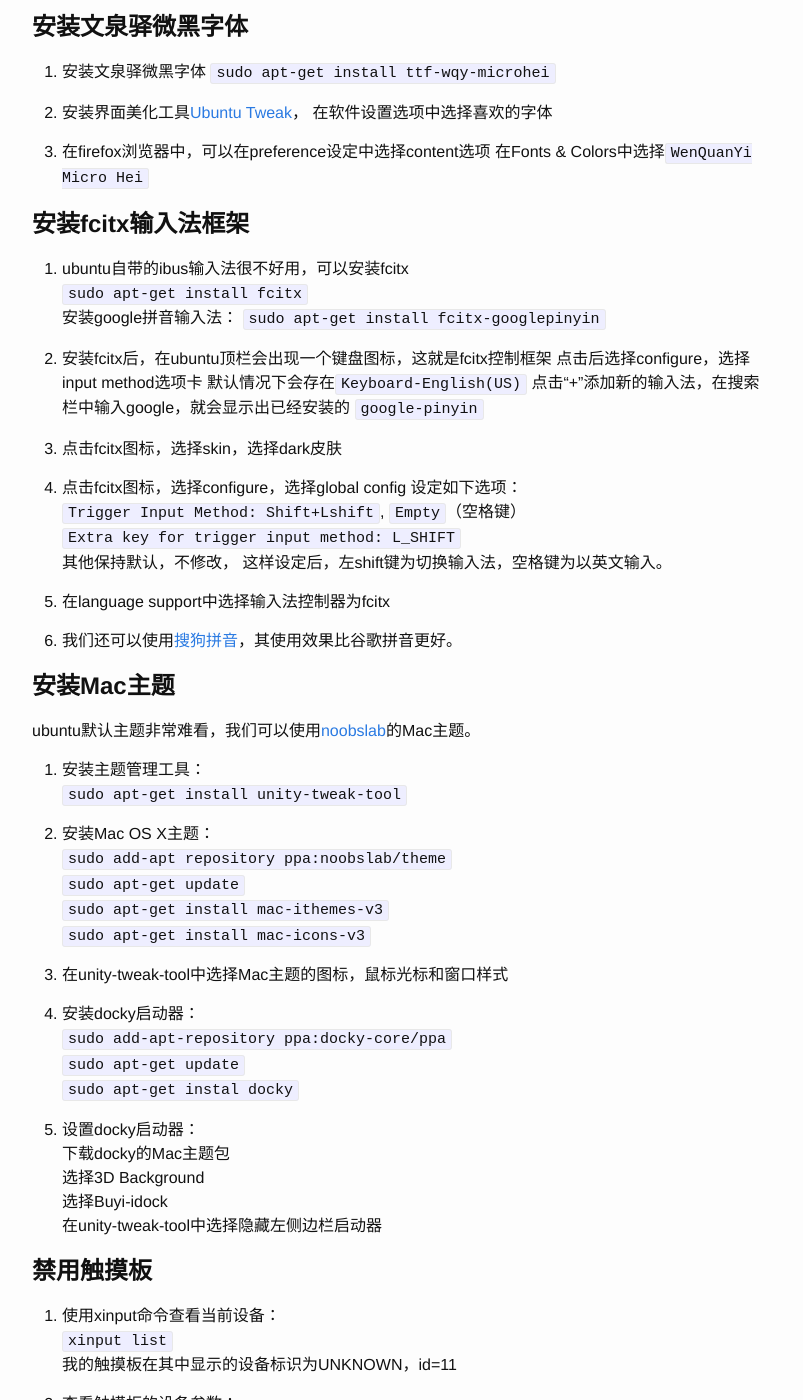
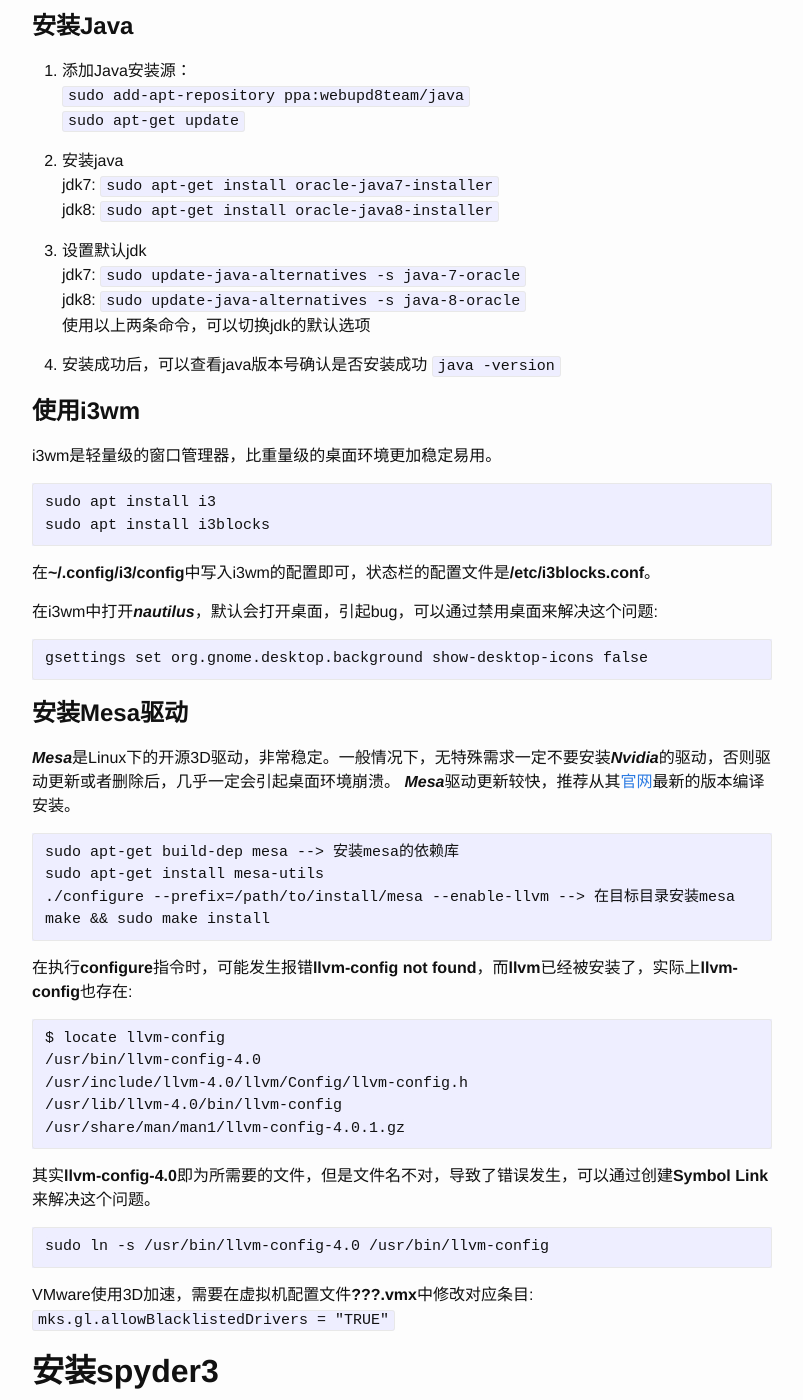
Before and after one commit to liuyaqiu/liuyaqiu.github.io, a Jekyll site: the page built from _posts/2016-04-05-ubuntu-config.md, in a window 1280 px wide and 1400 px high, scrolled down 1571 px. Shown: the whole window, without its empty margins (238-1041 px from the left). Built offline with Jekyll 4.4.1, drawn with Linux system fonts in a browser that asks for light colours; some of the changed text lies outside the part shown.

Commit message:
update [ubuntu-config]

````diff
--- a/_posts/2016-04-05-ubuntu-config.md
+++ b/_posts/2016-04-05-ubuntu-config.md
@@ -4,22 +4,20 @@
 categories: ubuntu
 ---
 
-Ubuntu系统的初始配置非常难用，一般我们需要做出一些更改，才更加好用。下面列出我的系统的一些配置，以便以后查找。
+# **制作安装启动盘**
+
+Ubuntu下可以非常容易地制作U盘启动盘: `sudo dd bs=4M if=/path/to/iso of=/dev/sdX && sync`
 
 # **修改ubuntu更新源**
-我一般直接使用openvpn连接外网，所以ubuntu的更新源设定为美国，更新速度更快，这样可以使得像Android Studio，Chrome等软件能够无缝更新。
-
-使用[repogen]自动生成ubuntu的源更新列表，访问其网站，选择地区，按照其指令执行即可。
+将ubuntu的更新源设定为美国，更新速度更快。使用[repogen]自动生成ubuntu的源更新列表，访问其网站，选择地区，按照其指令执行即可。
 
 [repogen]: https://repogen.simplylinux.ch
 
 # **取消root密码**
-在linux中我们一般不使用root账户，然而许多操作需要使用到root权限，这种情况
-下就需要使用sudo命令，sudo命令默认情况下需要输入当前账户的密码以验证。
 
-可以通过修改`/etc/sudoers`文件来取消sudo密码验证
+修改**/etc/sudoers**文件取消sudo密码验证
 
-1. 一般的，`/etc/sudoers`文件的权限为440，任何用户都不能修改它。首先应当使用
+1. 一般的，**/etc/sudoers**文件的权限为440，任何用户都不能修改它。首先应当使用
     root账户身份来登录，然后改变权限：
     `chmod 777 sudoers`
 
@@ -30,35 +28,6 @@
 3. 修改sudoers文件后，应当将其权限恢复为初始状态：
     `chmod 440 sudoers`
 
-# **安装vim，和gvim**
-ubuntu默认情况下仅有vi，可以按照如下方法安装和配置vim和gvim
-
-1. 安装vim
-    `sudo apt-get install vim`
-
-2. 安装gvim
-    `sudo apt-get install vim-gtk`
-
-3. vim和gvim的配置文件路径
-    系统的vim配置文件：`/etc/vim/vimrc`
-    系统的gvim配置文件：`/etc/vim/gvimrc`
-    用户的vim配置文件：`/home/user/.vimrc`
-    在安装awesome配置后，没有显式存在的gvim配置文件
-
-4. 安装awesome配置
-    按照awesome的github项目指引完成安装即可
-    但是会出现以下问题：无法自动使用Source Code Pro字体，没有自定义的gvim主题
-    我们可以在`/home/user/.vimrc`中显式地解决这两个问题
-    在.vimrc中添加如下配置：
-
-    `set gfn=Source\ Code\ Pro\ Medium\ 14`   #设置字体为SourceCodePro Medium 14
-    `colorscheme solarized`   #设置gvim主题为solarized
-    `set background=dark`     #使用solarized的深色背景
-
-5. 要使用自定义的gvim主题，还应该显式地为vim配置文件添加主题配置文件
-    在.vim文件夹中创建目录`colors/`
-    将下载的主题配置文件solarized.vim复制到colors目录中
-
 # **安装Source Code Pro字体**
 [Source Code Pro]是Adobe公司出品的优秀的免费开源等宽字体
 
@@ -67,70 +36,11 @@
 
 2. 安装单个字体，直接双击打开导入即可
 
-3. 安装多个字体，可以在`/usr/share/fonts`下创建文件夹custom/
+3. 安装多个字体，可以在**/usr/share/fonts**下创建文件夹**custom/**
+
     `chmod 755 custom`
-    将下载好的字体文件[xx].ttf全部复制到`custom/`文件夹中即可
+    将下载好的字体文件[xx].ttf全部复制到**custom/**文件夹中即可
     运行`sudo fc-cache -f -v`刷新字体缓存
-
-# **安装文泉驿微黑字体**
-1. 安装文泉驿微黑字体
-    `sudo apt-get install ttf-wqy-microhei`
-
-2. 安装界面美化工具[Ubuntu Tweak](http://ubuntu-tweak.com)，
-    在软件设置选项中选择喜欢的字体
-
-3. 在firefox浏览器中，可以在preference设定中选择content选项
-    在Fonts & Colors中选择`WenQuanYi Micro Hei`
-
-# **安装fcitx输入法框架**
-1. ubuntu自带的ibus输入法很不好用，可以安装fcitx
-    `sudo apt-get install fcitx`
-    安装google拼音输入法：
-    `sudo apt-get install fcitx-googlepinyin`
-
-2. 安装fcitx后，在ubuntu顶栏会出现一个键盘图标，这就是fcitx控制框架
-    点击后选择configure，选择input method选项卡
-    默认情况下会存在`Keyboard-English(US)`
-    点击“+”添加新的输入法，在搜索栏中输入google，就会显示出已经安装的
-    `google-pinyin`
-
-3. 点击fcitx图标，选择skin，选择dark皮肤
-
-4. 点击fcitx图标，选择configure，选择global config
-    设定如下选项：
-    `Trigger Input Method: Shift+Lshift`,  `Empty`（空格键）
-    `Extra key for trigger input method: L_SHIFT`
-    其他保持默认，不修改，
-    这样设定后，左shift键为切换输入法，空格键为以英文输入。
-
-5. 在language support中选择输入法控制器为fcitx
-
-6. 我们还可以使用[搜狗拼音](http://pinyin.sogou.com/linux/help.php)，其使用效果比谷歌拼音更好。
-
-# **安装Mac主题**
-ubuntu默认主题非常难看，我们可以使用[noobslab](http://www.noobslab.com/2014/04/macbuntu-1404-pack-is-released.html)的Mac主题。
-
-1. 安装主题管理工具：
-    `sudo apt-get install unity-tweak-tool`
-
-2. 安装Mac OS X主题：
-    `sudo add-apt repository ppa:noobslab/theme`
-    `sudo apt-get update`
-    `sudo apt-get install mac-ithemes-v3`
-    `sudo apt-get install mac-icons-v3`
-
-3. 在unity-tweak-tool中选择Mac主题的图标，鼠标光标和窗口样式
-
-4. 安装docky启动器：
-    `sudo add-apt-repository ppa:docky-core/ppa`
-    `sudo apt-get update`
-    `sudo apt-get instal docky`
-
-5. 设置docky启动器：
-    下载docky的Mac主题包
-    选择3D Background
-    选择Buyi-idock
-    在unity-tweak-tool中选择隐藏左侧边栏启动器
 
 # **禁用触摸板**
 1. 使用xinput命令查看当前设备：
@@ -145,19 +55,14 @@
     `xinput set-prop 11 170 0`
     启用触摸板：
     `xinput set-prop 11 170 1`
-    可以在.bashrc中设定如下自定义命令：
+    可以在**.bashrc**中设定如下自定义命令：
     `alias tpOff='xinput set-prop 11 170 0'`
     `alias tpOn='xinput set-prop 11 170 1'`
     那么只要在当前用户的terminal中输入tpOff和tpOn就可以禁用或者启用触摸板
 
 # **屏幕默认亮度**
-Ubuntu开机启动后，其默认亮度始终为最大亮度，这很不方便，修改如下
-    在`/etc/rc.local`中添加如下命令：
-    `echo 250 > /sys/class/backlight/intel_backlight/brightness`
-    其中250为屏幕合适的亮度值。
-
-# **命令行只显示当前目录**
-默认情况下，命令行总是显示当前的完整目录，这往往不太方便，我们可以修改`.bashrc`文件，来使得其仅仅显示当前目录。修改过程可以参考这篇[blog](http://www.cnblogs.com/conservation/p/3746752.html)
+Ubuntu开机启动后，其默认亮度始终为最大亮度，这很不方便，修改如下在**/etc/rc.local**中添加如下命令:
+`echo 250 > /sys/class/backlight/intel_backlight/brightness`其中250为屏幕合适的亮度值。
 
 # **安装Java**
 1. 添加Java安装源：
@@ -180,23 +85,103 @@
 4. 安装成功后，可以查看java版本号确认是否安装成功
     `java -version`
 
-# **Ruby on Rails**
-可以参考这一篇[DigitalOcean文档](https://www.digitalocean.com/community/tutorials/how-to-install-ruby-on-rails-with-rbenv-on-ubuntu-14-04)
+# **使用i3wm**
 
-# **应用软件**
-* 浏览器：Chrome
-* pdf阅读器：okular
-* 电子书：Calibre
-* 音乐播放器：Clementine
-* 视频播放器：Mplayer，ExMplayer
-* 同步工具：Dropbox
-* Tex：texlive
-* 邮件客户端：ThunderBird
-* 编辑器：Vim，Sublime
-* IDE：Intellij，Android Studio，Eclipse
-* 虚拟机：VirtualBox
-* 图像处理：gimp
-* ftp客户端：FileZilla
-* BT客户端：qbittorrent
-* 压缩软件：winrar
-* 代理工具：openvpn，shadowsocks，SwitchyOmega
+i3wm是轻量级的窗口管理器，比重量级的桌面环境更加稳定易用。
+
+```
+sudo apt install i3
+sudo apt install i3blocks
+```
+
+在**~/.config/i3/config**中写入i3wm的配置即可，状态栏的配置文件是**/etc/i3blocks.conf**。
+
+在i3wm中打开***nautilus***，默认会打开桌面，引起bug，可以通过禁用桌面来解决这个问题:
+
+```
+gsettings set org.gnome.desktop.background show-desktop-icons false
+```
+
+# **安装Mesa驱动**
+
+***Mesa***是Linux下的开源3D驱动，非常稳定。一般情况下，无特殊需求一定不要安装***Nvidia***的驱动，否则驱动更新或者删除后，几乎一定会引起桌面环境崩溃。
+***Mesa***驱动更新较快，推荐从其[官网](https://www.mesa3d.org/download.html)最新的版本编译安装。
+
+```
+sudo apt-get build-dep mesa --> 安装mesa的依赖库
+sudo apt-get install mesa-utils
+./configure --prefix=/path/to/install/mesa --enable-llvm --> 在目标目录安装mesa
+make && sudo make install
+```
+
+在执行**configure**指令时，可能发生报错**llvm-config not found**，而**llvm**已经被安装了，实际上**llvm-config**也存在:
+
+```
+$ locate llvm-config
+/usr/bin/llvm-config-4.0
+/usr/include/llvm-4.0/llvm/Config/llvm-config.h
+/usr/lib/llvm-4.0/bin/llvm-config
+/usr/share/man/man1/llvm-config-4.0.1.gz
+```
+
+其实**llvm-config-4.0**即为所需要的文件，但是文件名不对，导致了错误发生，可以通过创建**Symbol Link**来解决这个问题。
+
+```
+sudo ln -s /usr/bin/llvm-config-4.0 /usr/bin/llvm-config
+```
+
+VMware使用3D加速，需要在虚拟机配置文件**???.vmx**中修改对应条目: `mks.gl.allowBlacklistedDrivers = "TRUE"`
+
+## **安装spyder3**
+
+spyder是非常强大、非常方便的开源Python IDE。推荐从**pip**安装***spyder3***，首先安装[pip](https://pip.pypa.io/en/stable/installing/)。
+
+```
+python get-pip.py --> 安装python2版本的pip
+python3 get-pip.py --> 安装python3版本的pip
+sudo apt-get install python3-dev python3-pyside
+pip3 install --user -U pyqt5
+pip3 install --user -U spyder
+```
+
+## **配置alsamixer**
+
+***alsamixer***是命令行下的音频输出管理工具，非常适合在***i3wm***下使用。
+
+```
+$ cat /proc/asound/cards
+  0 [HDMI           ]: HDA-Intel - HDA Intel HDMI
+                       HDA Intel HDMI at 0xd1610000 irq 35
+  1 [PCH            ]: HDA-Intel - HDA Intel PCH
+                       HDA Intel PCH at 0xd1614000 irq 34
+```
+
+外设耳机的音频输出是**PCH**，将以下内容写入配置文件**/etc/asound.conf**即可:
+
+```
+pcm.!default {
+            type hw
+            card 1
+}
+ctl.!default {
+            type hw
+            card 1
+}
+```
+
+## **stow**
+
+***stow***可以对文件进行**Symbol Link**管理，**/usr/local/stow**中安装各个软件。使用mesa后，不必手动向**PATH**中添加路径变量，删除软件也十分方便，解除符号映射后直接删除对应文件目录即可。
+```
+$ ls /usr/local/stow
+hugo  mesa  proxychains  tmux
+sudo stow mesa --> 对mesa进行符号映射
+sudo stow -D mesa --> 删除mesa的符号映射
+```
+
+还可以**home**目录下常见的配置文件**.dotfile**进行集中管理，把他们都放到**.dotfiles**目录中
+
+```
+$ ls .dotfiles
+spacemacs  vim  zsh
+```
````
